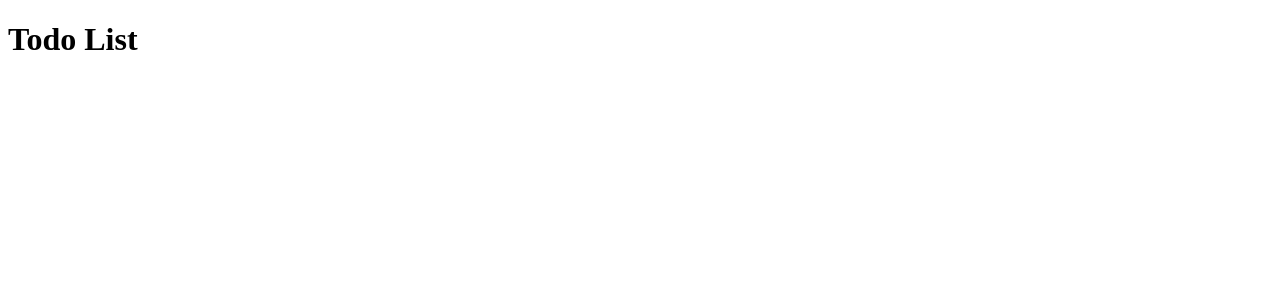
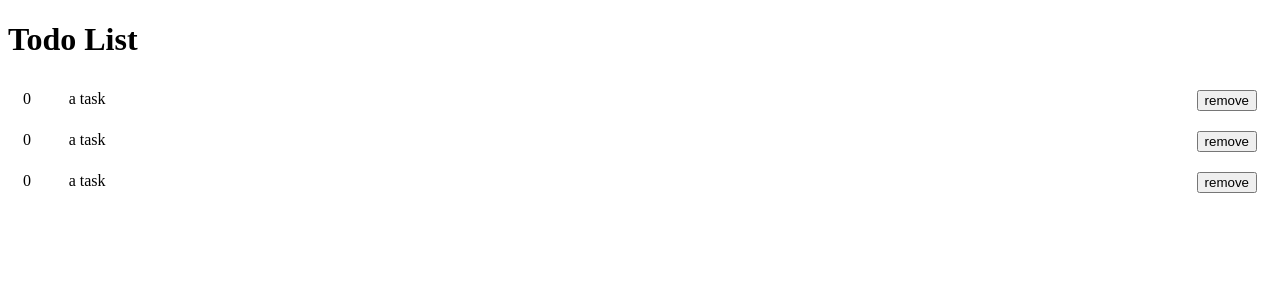
Before and after one commit to casra-developers/apss-ng-todo-tutorial, an Angular app: page / in a window 1280 px wide. Shown: the top 300 px of the page. Built offline with nearby package versions, Linux system fonts and the light colour scheme.

Commit message:
adding todo card component

```diff
--- a/src/app/app.module.ts
+++ b/src/app/app.module.ts
@@ -3,11 +3,13 @@ import { BrowserModule } from '@angular/platform-browser';
 
 import { AppComponent } from './app.component';
 import { TodoListComponent } from './todo-list/todo-list.component';
+import { TodoCardComponent } from './todo-card/todo-card.component';
 
 @NgModule({
   declarations: [
     AppComponent,
-    TodoListComponent
+    TodoListComponent,
+    TodoCardComponent
   ],
   imports: [
     BrowserModule
--- /dev/null
+++ b/src/app/todo-card/todo-card.component.css
@@ -0,0 +1,56 @@
+.todo {
+	display: flex;
+	padding: 10px 15px;
+	background-color: #FFF;
+	border-bottom: 1px solid #DDD;
+}
+
+.todo:nth-child(even) {
+	background-color: #EEE;
+}
+
+.todo:last-of-type {
+	border-bottom: 0;
+}
+
+.todo .id {
+	flex: 1 1 50px;
+}
+
+.todo .content {
+	flex: 1 1 100%;
+}
+
+.todo.done .content {
+	text-decoration: line-through;
+}
+
+.todo-input {
+	display: block;
+	width: 100%;
+	padding: 10px 15px;
+	appearance: none;
+	border: none;
+	background-color: #F3F3F3;
+	margin-top: 15px;
+	font-size: 20px;
+	outline: none;
+}
+
+.todo-submit {
+	display: block;
+	width: 100%;
+	max-width: 200px;
+	appearance: none;
+	border: none;
+	outline: none;
+	background: none;
+
+	background-color: #FE4880;
+	color: #FFF;
+	margin: 15px auto;
+
+	padding: 10px 15px;
+	font-size: 18px;
+	font-weight: 700;
+}
--- /dev/null
+++ b/src/app/todo-card/todo-card.component.html
@@ -0,0 +1,5 @@
+<div class="todo">
+  <div class="id">0</div>
+  <div class="content">a task</div>
+  <button class="delete">remove</button>
+</div>
--- a/src/app/todo-list/todo-list.component.html
+++ b/src/app/todo-list/todo-list.component.html
@@ -2,6 +2,7 @@
     <h1>{{ title }}</h1>
   </header>
   <div class="todos">
-
-
+    <app-todo-card></app-todo-card>
+    <app-todo-card></app-todo-card>
+    <app-todo-card></app-todo-card>
   </div>
```
Also changed, not shown: src/app/todo-card/todo-card.component.ts (added, +10 -0 lines), 1 other file (tests, documents, lock files or other folders).
